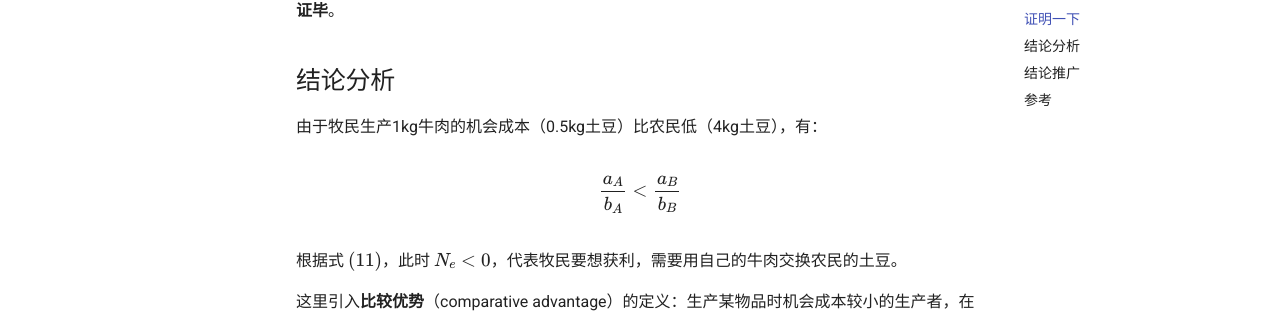
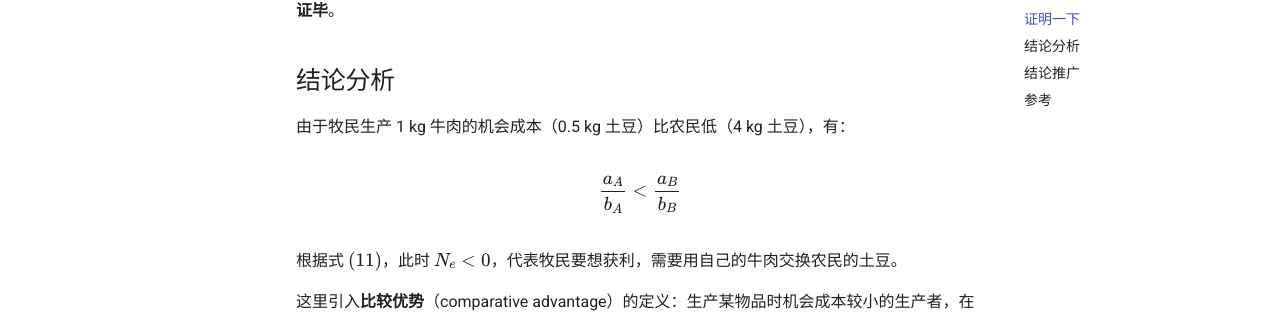
Before and after one commit to JZXGJ/pages, an MkDocs documentation site: the page built from docs/Comparative_advantage/比较优势.md, in a window 1280 px wide and 900 px high, scrolled down 4258 px. Shown: the part 143-456 px from the top of the window. Built offline with MkDocs 1.6.1 and Material for MkDocs 9.7.7, drawn with Linux system fonts in a browser that asks for light colours; some of the changed text lies outside the part shown.

Commit message:
公式更新

```diff
--- a/docs/Comparative_advantage/比较优势.md
+++ b/docs/Comparative_advantage/比较优势.md
@@ -39,7 +39,7 @@
 aN+bT=M
 $$
 
-其中 $a,b$ 为系数，$M$ 为常数。该曲线斜率的绝对值即为生产1kg牛肉的机会成本：
+其中 $a,b$ 为系数， $M$ 为常数。该曲线斜率的绝对值即为生产 1 kg 牛肉的机会成本：
 
 $$
 C_N = \frac{a}{b} \times\mbox{(1kg土豆)}
@@ -162,7 +162,7 @@
 
 ## 结论分析
 
-由于牧民生产1kg牛肉的机会成本（0.5kg土豆）比农民低（4kg土豆），有：
+由于牧民生产 1 kg 牛肉的机会成本（0.5 kg 土豆）比农民低（4 kg 土豆），有：
 
 $$
 \frac{a_A}{b_A}<\frac{a_B}{b_B}
```
